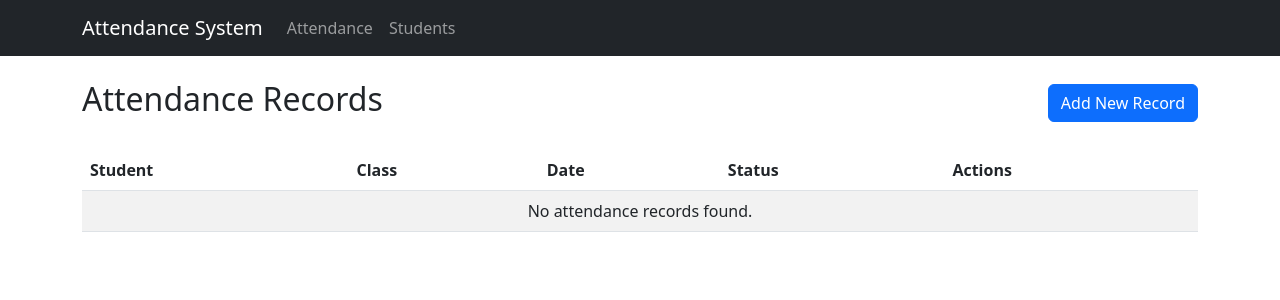
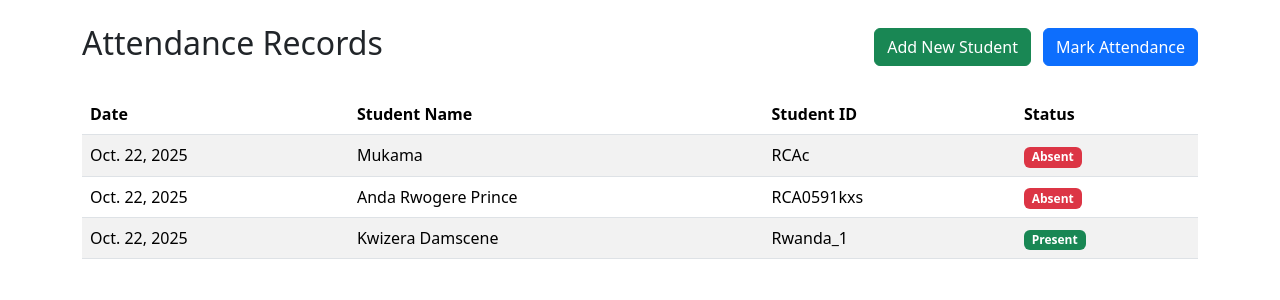
Before and after one commit to Ntarekp/Python_learning, a Django app: page / in a window 1280 px wide. Shown: the top 300 px of the page. Run offline with Django 5.2, Linux system fonts and the light colour scheme; data comes from the database, SQL or seed files in the repository; data that the repository does not hold is empty.

Commit message:
Added and removed some files

```diff
--- a/crud_exercis/myproject/myapp/templates/myapp/attendance_list.html
+++ b/crud_exercis/myproject/myapp/templates/myapp/attendance_list.html
@@ -1,46 +1,53 @@
-{% extends 'myapp/base.html' %}
-
-{% block title %}Attendance List{% endblock %}
-
-{% block content %}
+<!doctype html>
+<html lang="en">
+    <head>
+        <meta charset="utf-8">
+        <meta name="viewport" content="width=device-width, initial-scale=1">
+        <title>Attendance List</title>
+        <link href="https://cdn.jsdelivr.net/npm/bootstrap@5.3.2/dist/css/bootstrap.min.css" rel="stylesheet">
+    </head>
+    <body>
+        <div class="container mt-4">
             <div class="d-flex justify-content-between align-items-center mb-4">
                 <h2>Attendance Records</h2>
-    <a href="{% url 'attendance_add' %}" class="btn btn-primary">Add New Record</a>
+                <div>
+                    <a href="{% url 'add_student' %}" class="btn btn-success me-2">Add New Student</a>
+                    <a href="{% url 'mark_attendance' %}" class="btn btn-primary">Mark Attendance</a>
+                </div>
             </div>
 
             <div class="table-responsive">
-    <table class="table table-striped table-hover">
+                <table class="table table-striped">
                     <thead>
                         <tr>
-                <th>Student</th>
-                <th>Class</th>
                             <th>Date</th>
+                            <th>Student Name</th>
+                            <th>Student ID</th>
                             <th>Status</th>
-                <th>Actions</th>
                         </tr>
                     </thead>
                     <tbody>
                         {% for attendance in attendances %}
                         <tr>
+                            <td>{{ attendance.date }}</td>
                             <td>{{ attendance.student.name }}</td>
-                <td>{{ attendance.class_instance.name }}</td>
-                <td>{{ attendance.date }}</td>
+                            <td>{{ attendance.student.student_id }}</td>
                             <td>
-                    <span class="badge {% if attendance.status == 'Present' %}bg-success{% elif attendance.status == 'Late' %}bg-warning{% else %}bg-danger{% endif %}">
-                        {{ attendance.status }}
-                    </span>
-                </td>
-                <td>
-                    <a href="{% url 'attendance_edit' attendance.pk %}" class="btn btn-sm btn-outline-primary">Edit</a>
-                    <a href="{% url 'attendance_delete' attendance.pk %}" class="btn btn-sm btn-outline-danger">Delete</a>
+                                {% if attendance.is_present %}
+                                    <span class="badge bg-success">Present</span>
+                                {% else %}
+                                    <span class="badge bg-danger">Absent</span>
+                                {% endif %}
                             </td>
                         </tr>
                         {% empty %}
                         <tr>
-                <td colspan="5" class="text-center">No attendance records found.</td>
+                            <td colspan="4" class="text-center">No attendance records found.</td>
                         </tr>
                         {% endfor %}
                     </tbody>
                 </table>
             </div>
-{% endblock %}
+        </div>
+    </body>
+    </html>
--- a/crud_exercis/myproject/myapp/templates/myapp/base.html
+++ /dev/null
@@ -1,44 +0,0 @@
-<!DOCTYPE html>
-<html lang="en">
-<head>
-    <meta charset="UTF-8">
-    <meta name="viewport" content="width=device-width, initial-scale=1.0">
-    <title>Attendance System - {% block title %}{% endblock %}</title>
-    <link href="https://cdn.jsdelivr.net/npm/bootstrap@5.3.0/dist/css/bootstrap.min.css" rel="stylesheet">
-</head>
-<body>
-    <nav class="navbar navbar-expand-lg navbar-dark bg-dark">
-        <div class="container">
-            <a class="navbar-brand" href="{% url 'attendance_list' %}">Attendance System</a>
-            <button class="navbar-toggler" type="button" data-bs-toggle="collapse" data-bs-target="#navbarNav">
-                <span class="navbar-toggler-icon"></span>
-            </button>
-            <div class="collapse navbar-collapse" id="navbarNav">
-                <ul class="navbar-nav">
-                    <li class="nav-item">
-                        <a class="nav-link" href="{% url 'attendance_list' %}">Attendance</a>
-                    </li>
-                    <li class="nav-item">
-                        <a class="nav-link" href="{% url 'student_list' %}">Students</a>
-                    </li>
-                </ul>
-            </div>
-        </div>
-    </nav>
-
-    <div class="container mt-4">
-        {% if messages %}
-            {% for message in messages %}
-                <div class="alert alert-{{ message.tags }} alert-dismissible fade show">
-                    {{ message }}
-                    <button type="button" class="btn-close" data-bs-dismiss="alert"></button>
-                </div>
-            {% endfor %}
-        {% endif %}
-
-        {% block content %}{% endblock %}
-    </div>
-
-    <script src="https://cdn.jsdelivr.net/npm/bootstrap@5.3.0/dist/js/bootstrap.bundle.min.js"></script>
-</body>
-</html>
--- a/crud_exercis/myproject/myapp/urls.py
+++ b/crud_exercis/myproject/myapp/urls.py
@@ -2,15 +2,9 @@ from django.urls import path
 from . import views
 
 urlpatterns = [
-    # Attendance URLs
-    path('', views.AttendanceListView.as_view(), name='attendance_list'),
-    path('attendance/add/', views.AttendanceCreateView.as_view(), name='attendance_add'),
-    path('attendance/<int:pk>/edit/', views.AttendanceUpdateView.as_view(), name='attendance_edit'),
-    path('attendance/<int:pk>/delete/', views.AttendanceDeleteView.as_view(), name='attendance_delete'),
-
-    # Student URLs
-    path('students/', views.StudentListView.as_view(), name='student_list'),
-    path('students/add/', views.StudentCreateView.as_view(), name='student_add'),
-    path('students/<int:pk>/edit/', views.StudentUpdateView.as_view(), name='student_edit'),
-    path('students/<int:pk>/delete/', views.StudentDeleteView.as_view(), name='student_delete'),
+    path('', views.attendance_list, name='attendance_list'),
+    path('attendance/mark/', views.mark_attendance, name='mark_attendance'),
+    path('students/add/', views.add_student, name='add_student'),
+    path('students/edit/<int:student_id>/', views.edit_student, name='edit_student'),
+    path('students/delete/<int:student_id>/', views.delete_student, name='delete_student'),
 ]
--- a/crud_exercis/myproject/myapp/views.py
+++ b/crud_exercis/myproject/myapp/views.py
@@ -1,70 +1,84 @@
-from django.shortcuts import render, get_object_or_404, redirect
-from django.urls import reverse_lazy
-from django.views.generic import ListView, CreateView, UpdateView, DeleteView
+from django.shortcuts import render, redirect, get_object_or_404
 from django.contrib import messages
-from .models import Class, Student, Attendance
-from .forms import StudentForm, AttendanceForm, ClassForm
+from .models import Student, Attendance
 from django.utils import timezone
 
-class AttendanceListView(ListView):
-    model = Attendance
-    template_name = 'myapp/attendance_list.html'
-    context_object_name = 'attendances'
-    ordering = ['-date']
 
-    def get_context_data(self, **kwargs):
-        context = super().get_context_data(**kwargs)
-        context['today'] = timezone.now().date()
-        return context
+def attendance_list(request):
+    """Show all attendance records (simple list)."""
+    attendances = Attendance.objects.all().order_by('-date')
+    return render(request, 'myapp/attendance_list.html', {
+        'attendances': attendances,
+        'today': timezone.now().date()
+    })
 
-class AttendanceCreateView(CreateView):
-    model = Attendance
-    template_name = 'myapp/attendance_form.html'
-    form_class = AttendanceForm
-    success_url = reverse_lazy('attendance_list')
 
-    def form_valid(self, form):
-        messages.success(self.request, 'Attendance record created successfully.')
-        return super().form_valid(form)
+def mark_attendance(request):
+    """Display students with checkboxes and save attendance for selected date (today by default)."""
+    today = timezone.now().date()
 
-class AttendanceUpdateView(UpdateView):
-    model = Attendance
-    template_name = 'myapp/attendance_form.html'
-    form_class = AttendanceForm
-    success_url = reverse_lazy('attendance_list')
+    if request.method == 'POST':
+        present_students = request.POST.getlist('present_students')
+        date = request.POST.get('date') or str(today)
 
-    def form_valid(self, form):
-        messages.success(self.request, 'Attendance record updated successfully.')
-        return super().form_valid(form)
+        # Remove existing records for that date
+        Attendance.objects.filter(date=date).delete()
 
-class AttendanceDeleteView(DeleteView):
-    model = Attendance
-    template_name = 'myapp/attendance_confirm_delete.html'
-    success_url = reverse_lazy('attendance_list')
+        # Create attendance records: present for selected, absent for others
+        all_students = Student.objects.all()
+        for student in all_students:
+            Attendance.objects.create(
+                student=student,
+                date=date,
+                is_present=(str(student.id) in present_students)
+            )
 
-    def delete(self, request, *args, **kwargs):
-        messages.success(request, 'Attendance record deleted successfully.')
-        return super().delete(request, *args, **kwargs)
+        messages.success(request, 'Attendance saved.')
+        return redirect('attendance_list')
 
-# Student Views
-class StudentListView(ListView):
-    model = Student
-    template_name = 'myapp/student_list.html'
-    context_object_name = 'students'
+    students = Student.objects.all().order_by('name')
+    return render(request, 'myapp/mark_attendance.html', {
+        'students': students,
+        'today': today
+    })
 
-class StudentCreateView(CreateView):
-    model = Student
-    template_name = 'myapp/student_form.html'
-    form_class = StudentForm
-    success_url = reverse_lazy('student_list')
 
-class StudentUpdateView(UpdateView):
-    model = Student
-    template_name = 'myapp/student_form.html'
-    form_class = StudentForm
-    success_url = reverse_lazy('student_list')
+def add_student(request):
+    """Show simple add-student page and handle POST to create a student."""
+    if request.method == 'POST':
+        name = request.POST.get('name')
+        student_id = request.POST.get('student_id')
+        if name and student_id:
+            Student.objects.create(name=name, student_id=student_id)
+            messages.success(request, 'Student added.')
+            return redirect('mark_attendance')
+        else:
+            messages.error(request, 'Please provide both name and student id.')
 
-class StudentDeleteView(DeleteView):
-    model = Student
-    template_name = 'myapp/student_confirm_delete.html'
-    success_url = reverse_lazy('student_list')
+    return render(request, 'myapp/add_student.html')
+
+def edit_student(request, student_id):
+    """Edit an existing student."""
+    student = get_object_or_404(Student, id=student_id)
+
+    if request.method == 'POST':
+        name = request.POST.get('name')
+        student_id_new = request.POST.get('student_id')
+
+        if name and student_id_new:
+            student.name = name
+            student.student_id = student_id_new
+            student.save()
+            messages.success(request, 'Student updated.')
+            return redirect('mark_attendance')
+        else:
+            messages.error(request, 'Please provide both name and student id.')
+
+    return render(request, 'myapp/edit_student.html', {'student': student})
+
+def delete_student(request, student_id):
+    """Delete a student."""
+    student = get_object_or_404(Student, id=student_id)
+    student.delete()
+    messages.success(request, 'Student deleted.')
+    return redirect('mark_attendance')
```
Also changed, not shown: crud_exercis/myproject/myapp/admin.py (+3 -7 lines), crud_exercis/myproject/myapp/models.py (+5 -25 lines), crud_exercis/myproject/myapp/templates/myapp/add_student.html (added, +27 -0 lines), crud_exercis/myproject/myapp/templates/myapp/attendance_confirm_delete.html (deleted, +0 -22 lines), crud_exercis/myproject/myapp/templates/myapp/attendance_form.html (deleted, +0 -56 lines), crud_exercis/myproject/myapp/templates/myapp/edit_student.html (added, +27 -0 lines), crud_exercis/myproject/myapp/templates/myapp/mark_attendance.html (added, +66 -0 lines), crud_exercis/myproject/myapp/templates/myapp/student_confirm_delete.html (deleted, +0 -22 lines), crud_exercis/myproject/myapp/templates/myapp/student_form.html (deleted, +0 -83 lines), crud_exercis/myproject/myapp/templates/myapp/student_list.html (deleted, +0 -46 lines), crud_exercis/myproject/scripts/test_flows.py (added, +48 -0 lines), crud_exercis/myproject/db.sqlite3, crud_exercis/myproject/myapp/migrations/0004_remove_student_classes_and_more.py (added). Lines whose indentation alone changed are shown as unchanged.
